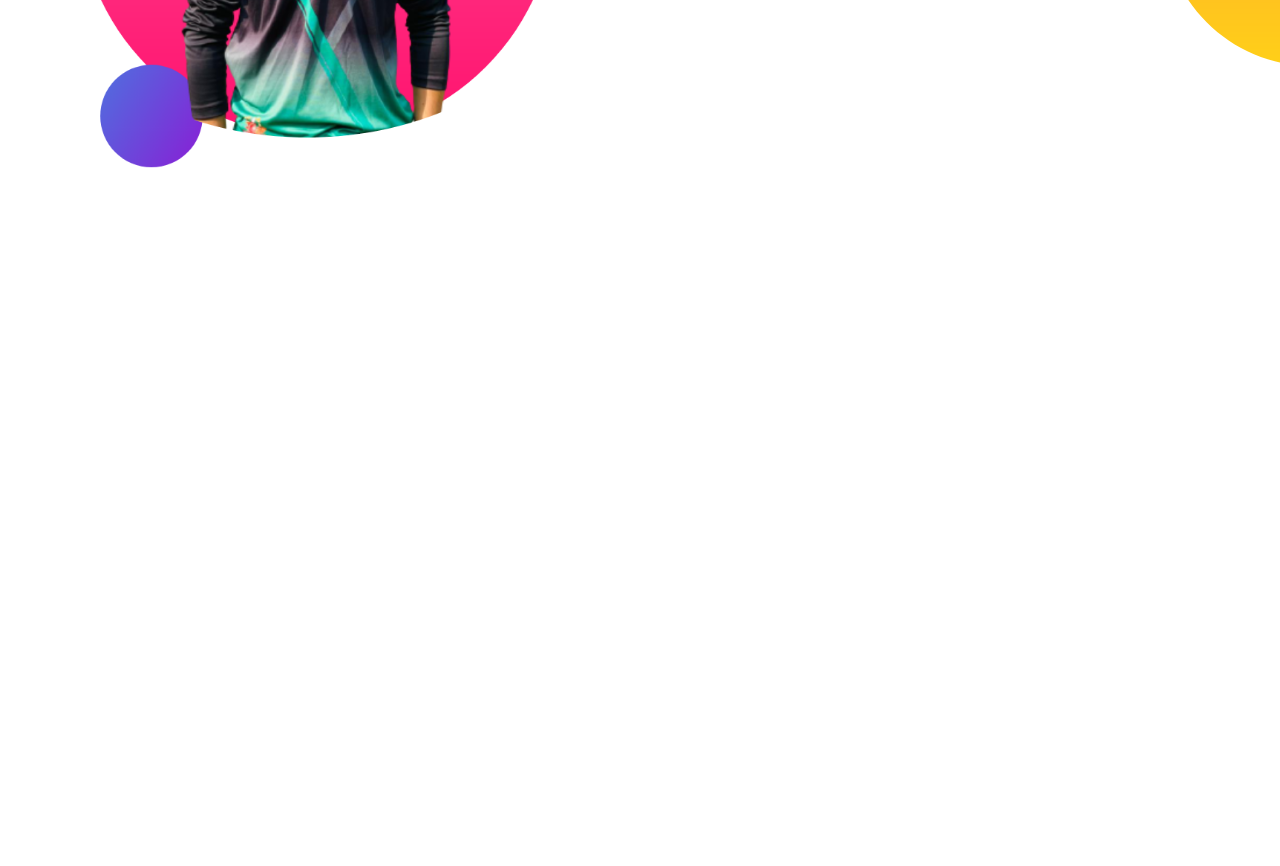
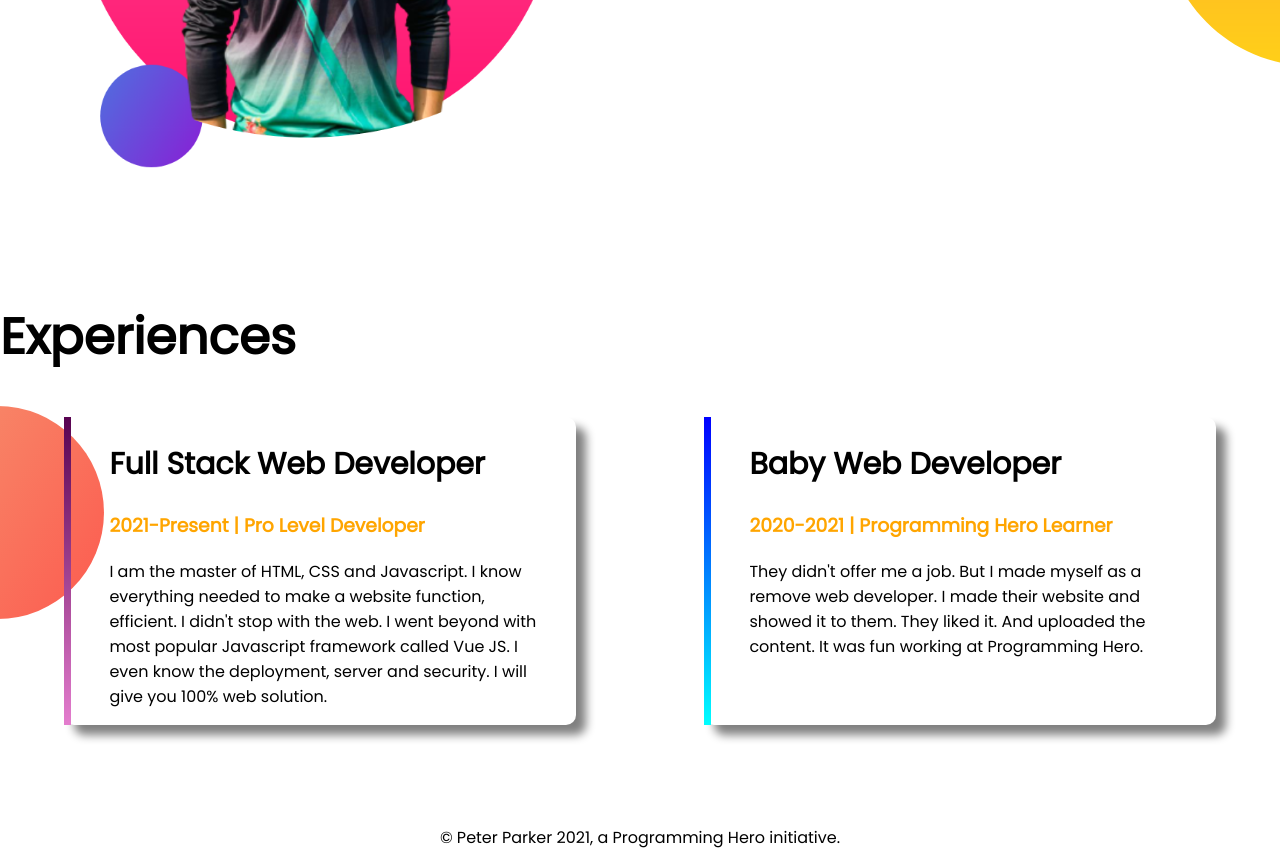
Before and after one commit to Tauhidul513/developer-portfolio, a plain HTML site: page index.html in a window 1280 px wide. Shown: the part 993-1859 px from the top of the page. Before the commit the page ends 1293 px from the top, so only its background shows below. Drawn offline with Linux system fonts and the light colour scheme.

Commit message:
footer added

```diff
--- a/index.html
+++ b/index.html
@@ -13,7 +13,7 @@
 </head>
 
 <body>
-    <section class="top-banner">
+    <section class="top-banner flexible-container">
         <div class="half-width">
             <h1>Welcome To</h1>
             <h1><span class="name-color">Tauhidul Islam</span> World!</h1>
@@ -26,7 +26,7 @@
         </div>
     </section>
 
-    <section class="mid-banner">
+    <section class="mid-banner flexible-container">
         <div class="second-width">
             <img src="images/mathe.png" alt="">
         </div>
@@ -37,6 +37,27 @@
             <a class="download-resume " target="_blank" href="https://programminghero1.github.io/developer-portfolio/">DOWNLOAD RESUME</a>
         </div>
     </section>
+    <section class="last-banner">
+        <h1>Experiences</h1>
+        <div class="flexible-container">
+            <div id="full-stack-development" class="experience-item">
+                <h2>Full Stack Web Developer</h1>
+                    <h3 class="name-color">2021-Present | Pro Level Developer</h3>
+                    <p>I am the master of HTML, CSS and Javascript. I know everything needed to make a website function, efficient. I didn't stop with the web. I went beyond with most popular Javascript framework called Vue JS. I even know the deployment,
+                        server and security. I will give you 100% web solution.</p>
+            </div>
+
+            <div id="web-developer-experience" class="experience-item">
+                <h2>Baby Web Developer</h1>
+                    <h3 class="name-color">2020-2021 | Programming Hero Learner</h3>
+                    <p>They didn't offer me a job. But I made myself as a remove web developer. I made their website and showed it to them. They liked it. And uploaded the content. It was fun working at Programming Hero.</p>
+
+            </div>
+        </div>
+    </section>
+    <footer>
+        <p>© Peter Parker 2021, a Programming Hero initiative.</p>
+    </footer>
 
 </body>
 
--- a/style.css
+++ b/style.css
@@ -7,11 +7,15 @@ h1 {
     font-size: 50px;
 }
 
+h2 {
+    font-size: 30px;
+}
+
 .name-color {
     color: orange;
 }
 
-section {
+.flexible-container {
     display: flex;
     margin-bottom: 100px;
 }
@@ -62,3 +66,35 @@ section {
     background-repeat: no-repeat;
     background-position: right;
 }
+
+.experience-item {
+    width: 40%;
+    margin-left: 5%;
+    margin-right: 5%;
+    padding-left: 3%;
+    padding-right: 3%;
+    border-radius: 10px;
+    box-shadow: 10px 10px 10px gray;
+}
+
+.last-banner {
+    background-image: url(images/exp-bg.png);
+    background-repeat: no-repeat;
+    background-position: left;
+}
+
+#full-stack-development {
+    border-left: 7px solid;
+    border-image: linear-gradient(rgb(88, 3, 81), rgb(228, 125, 206));
+    border-image-slice: 1;
+}
+
+#web-developer-experience {
+    border-left: 7px solid;
+    border-image: linear-gradient(blue, cyan);
+    border-image-slice: 1;
+}
+
+footer p {
+    text-align: center;
+}
```
Also changed, not shown: images/jhankar.png (deleted), images/jhankar2.png (deleted), showoff/95eeaed5-1caa-4229-adc8-a8f8e3c0b193.jpg (deleted), showoff/WhatsApp Image 2021-07-04 at 4.39.03 PM.jpeg (deleted), showoff/mather.jpeg (deleted), showoff/pexels-john-k-2273392.jpg (deleted), 2 other files.
